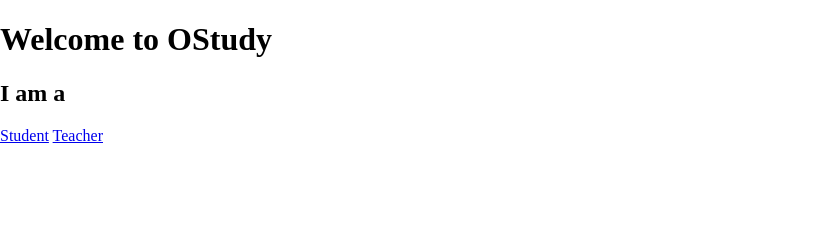
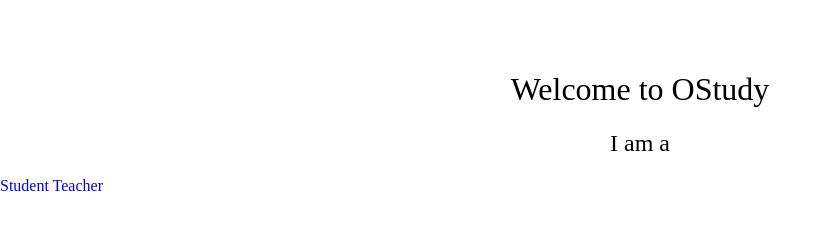
Before and after one commit to onzag/OStudy, a plain HTML site: page index.html in a window 1280 px wide. Shown: the whole page, without its empty margins (0-831 px from the left). Drawn offline with nearby package versions, Linux system fonts and the light colour scheme.

Commit message:
made index better designed

```diff
--- a/index.html
+++ b/index.html
@@ -9,15 +9,36 @@
     <link rel="stylesheet" type="text/css" href="https://cdnjs.cloudflare.com/ajax/libs/normalize/4.1.1/normalize.min.css">
     <link rel="stylesheet" type="text/css" href="https://cdnjs.cloudflare.com/ajax/libs/ionicons/2.0.1/css/ionicons.min.css">
     <meta name="viewport" content="width=device-width, initial-scale=1.0, user-scalable=no">
+    <style>
+        html, body {
+            width:100%;
+            height:100%;
+        }
+        h1 {
+            padding-top:50px;
+        }
+        h1, h2 {
+            width:100%;
+            text-align:center;
+            font-weight:300;
+        }
+        div {
+            width:100%;
+        }
+        a {
+            text-decoration:none;
+        }
+    </style>
 </head>
 
 <body>
+    <h1>Welcome to OStudy</h1>
+    <h2>I am a</h2>
     <div>
-       <h1>Welcome to OStudy</h1>
-       <h2>I am a</h2>
        <a href="./web/student.html">Student</a>
        <a href="./web/teacher.html">Teacher</a>
     </div>
+
     <script src="https://cdn.polyfill.io/v2/polyfill.min.js"></script>
 </body>
 
```
